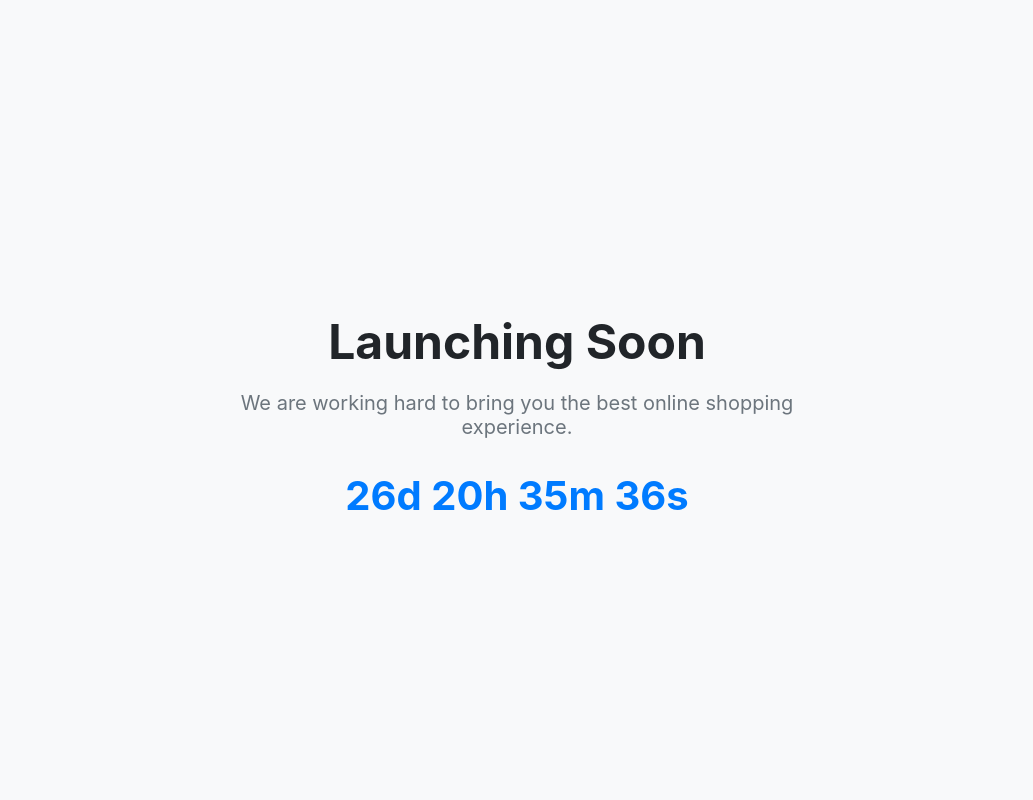
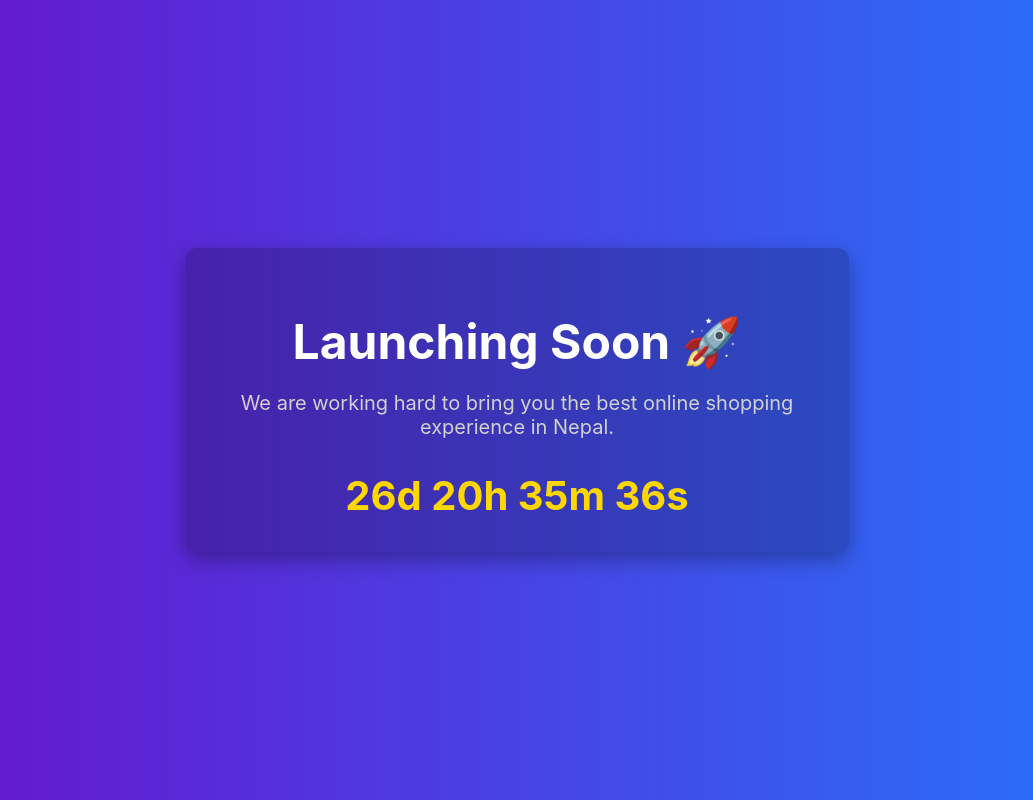
Before and after one commit to Forge-Labs-np/placeholder-eCommerce, a plain HTML site: page index.html in a window 1280 px wide. Shown: the whole page, without its empty margins (123-1156 px from the left). Drawn offline with Linux system fonts and the light colour scheme.

Commit message:
Update index.html

```diff
--- a/index.html
+++ b/index.html
@@ -9,8 +9,8 @@
 <style>
     body {
         font-family: -apple-system, BlinkMacSystemFont, "Segoe UI", Roboto, Helvetica, Arial, sans-serif;
-            background-color: #f8f9fa;
-            color: #212529;
+        background: linear-gradient(to right, #6a11cb, #2575fc);
+        color: #fff;
         display: flex;
         justify-content: center;
         align-items: center;
@@ -22,6 +22,9 @@
     .container {
         max-width: 600px;
         padding: 2rem;
+        background: rgba(0,0,0,0.2);
+        border-radius: 12px;
+        box-shadow: 0 8px 20px rgba(0,0,0,0.3);
     }
 
     h1 {
@@ -31,21 +34,21 @@
 
     p {
         font-size: 1.25rem;
-            color: #6c757d;
+        color: #d1d1d1;
     }
 
     #timer {
         font-size: 2.5rem;
         font-weight: bold;
         margin-top: 2rem;
-            color: #007bff;
+        color: #ffd700;
     }
 </style>
 </head>
 <body>
 <div class="container">
-        <h1>Launching Soon</h1>
-        <p>We are working hard to bring you the best online shopping experience.</p>
+    <h1>Launching Soon 🚀</h1>
+    <p>We are working hard to bring you the best online shopping experience in Nepal.</p>
     <div id="timer"></div>
 </div>
 
@@ -53,15 +56,22 @@
 (function() {
     const countdownElement = document.getElementById("timer");
 
-            // Set the launch date to December 16, 2025, 21:00:00 Nepal Time.
-            const launchDate = new Date('2025-12-16T21:00:00+05:45');
+    // December 16, 2025, 21:00:00 Nepal Standard Time (UTC+5:45)
+    const launchUTC = Date.UTC(2025, 11, 16, 15, 15, 0); // 15:15 UTC = 21:00 NST
+
+    // Store the launch date in localStorage (once)
+    if (!localStorage.getItem("launchDate")) {
+        localStorage.setItem("launchDate", launchUTC);
+    }
+
+    const launchDate = parseInt(localStorage.getItem("launchDate"), 10);
 
     const updateTimer = () => {
-                const currentTime = new Date();
-                const diff = launchDate - currentTime;
+        const currentTime = new Date().getTime();
+        let diff = launchDate - currentTime;
 
         if (diff <= 0) {
-                    countdownElement.innerHTML = "We are live!";
+            countdownElement.innerHTML = "🎉 We are live!";
             return;
         }
 
```
Lines whose indentation alone changed are shown as unchanged.
